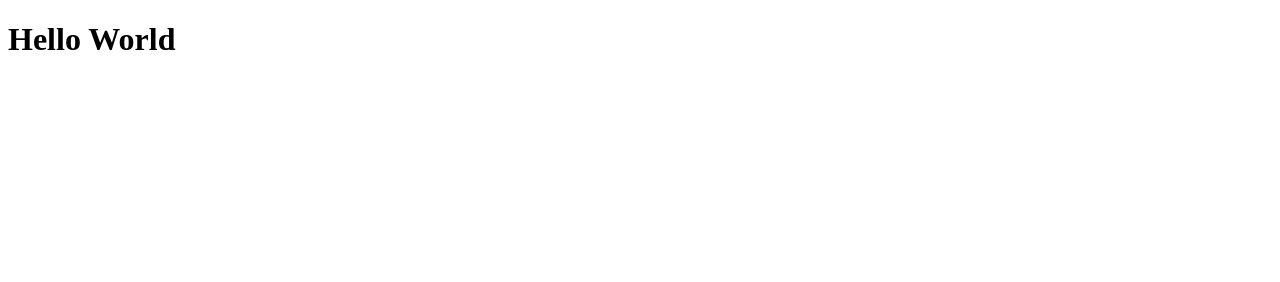
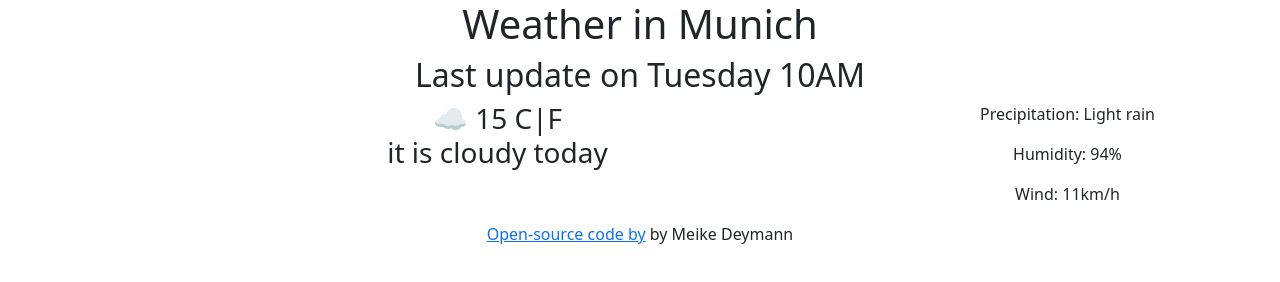
Before and after one commit to meikedeymann/weather-app-new, a plain HTML site: page index.html in a window 1280 px wide. Drawn offline with nearby package versions, Linux system fonts and the light colour scheme.

Commit message:
Built html skeleton of the weather app

```diff
--- a/index.html
+++ b/index.html
@@ -3,9 +3,29 @@
 <head>
     <meta charset="UTF-8">
     <meta name="viewport" content="width=device-width, initial-scale=1.0">
+    <link href="https://cdn.jsdelivr.net/npm/bootstrap@5.3.2/dist/css/bootstrap.min.css" rel="stylesheet" integrity="sha384-T3c6CoIi6uLrA9TneNEoa7RxnatzjcDSCmG1MXxSR1GAsXEV/Dwwykc2MPK8M2HN" crossorigin="anonymous">
+    <script src="https://cdn.jsdelivr.net/npm/bootstrap@5.3.2/dist/js/bootstrap.bundle.min.js" integrity="sha384-C6RzsynM9kWDrMNeT87bh95OGNyZPhcTNXj1NW7RuBCsyN/o0jlpcV8Qyq46cDfL" crossorigin="anonymous"></script>
     <title>Weather-App</title>
 </head>
 <body>
-    <h1>Hello World</h1>
+
+    <div class="container text-center weather-app-skeleton">
+    <div class="row">
+    <h1>Weather in Munich</h1>
+    <h2>Last update on Tuesday 10AM</h2>
+        <div class="col-9">
+        <h3>☁️ 15 C|F <br> it is cloudy today</h3>
+        </div>
+        <div class="col-3">
+        <p>Precipitation: Light rain</p>
+        <p>Humidity: 94%</p>
+        <p>Wind: 11km/h</p>
+        </div>
+    </div>
+
+    <footer> <a href="#" class="code-link">Open-source code by</a> by Meike Deymann</footer>
+
+    </div>
+
 </body>
 </html>
```
